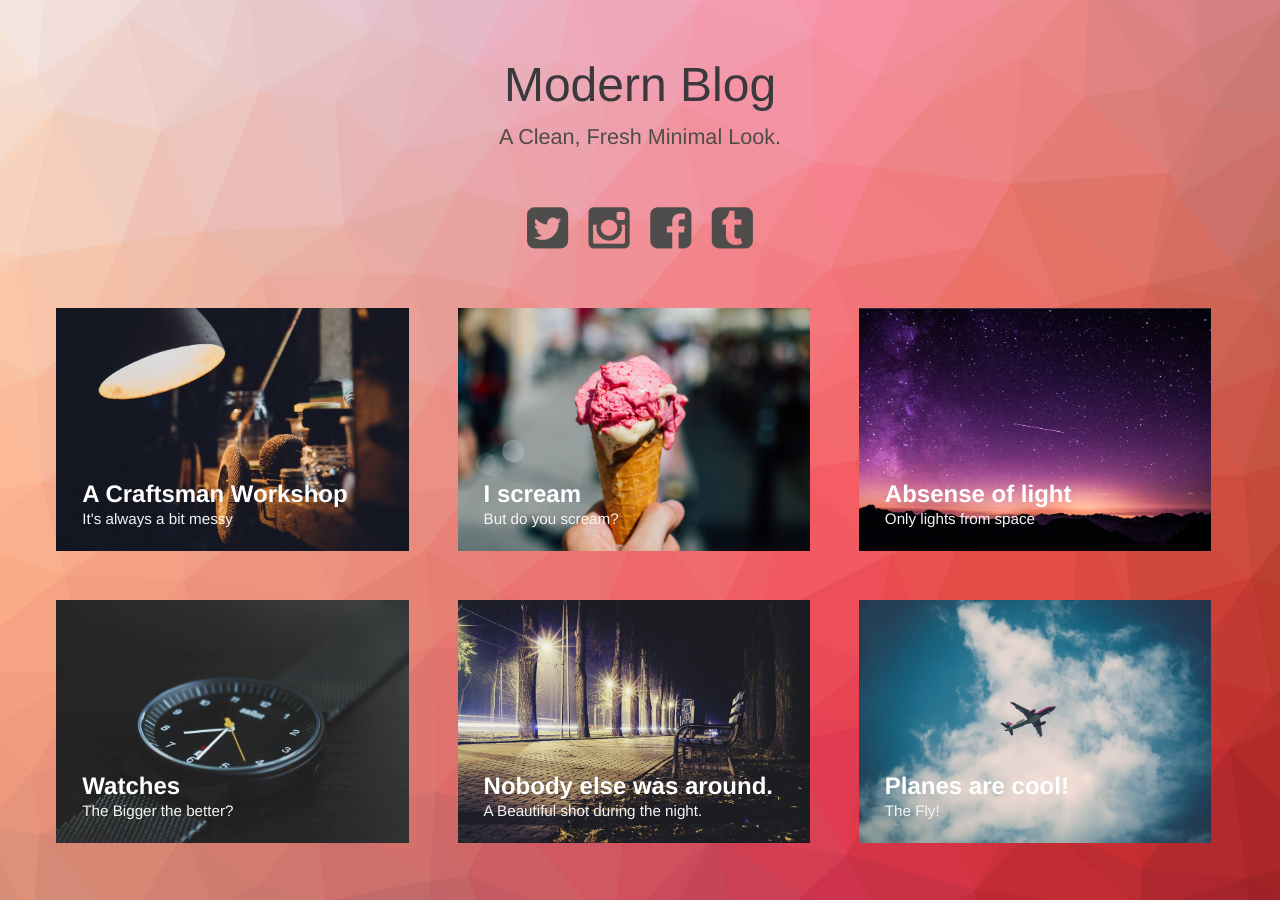
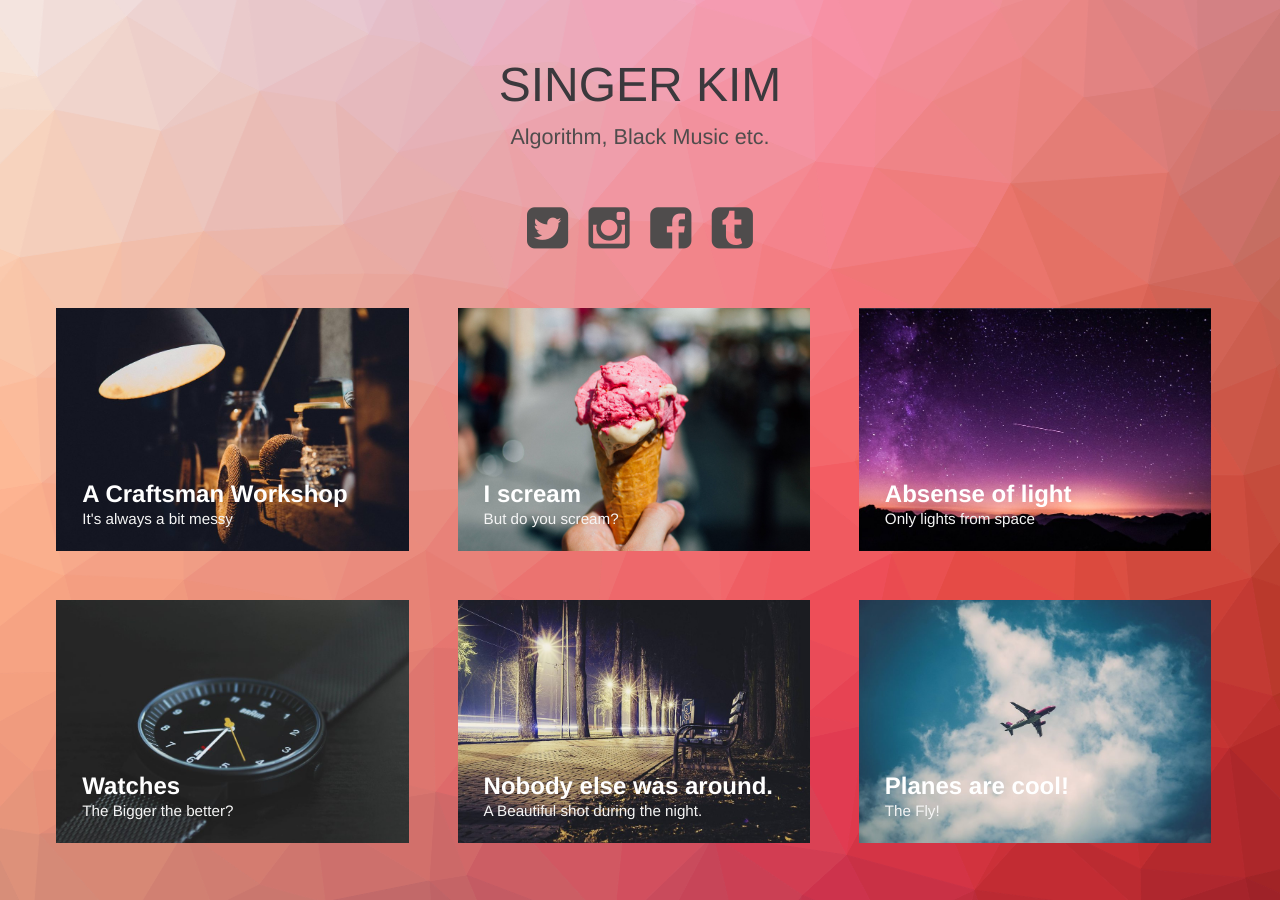
Before and after one commit to singerrkim/singerrkim.github.io, a Jekyll site: the page built from index.html, in a window 1280 px wide. Built offline with Jekyll 4.4.1, drawn with Linux system fonts in a browser that asks for light colours.

Commit message:
제목 변경
제목 변경

```diff
--- a/index.html
+++ b/index.html
@@ -28,7 +28,7 @@
 <body class="body">
 <div class="container">
     <header class="header">
-        <h1>Modern Blog<span>A Clean, Fresh Minimal Look.</span></h1>
+        <h1>SINGER KIM<span>Algorithm, Black Music etc.</span></h1>
         <nav class="links">
             <a href="#"><i class="fa fa-twitter-square fa-3x"></i></a>
             <a href="#"><i class="fa fa-instagram fa-3x"></i></a>
```
